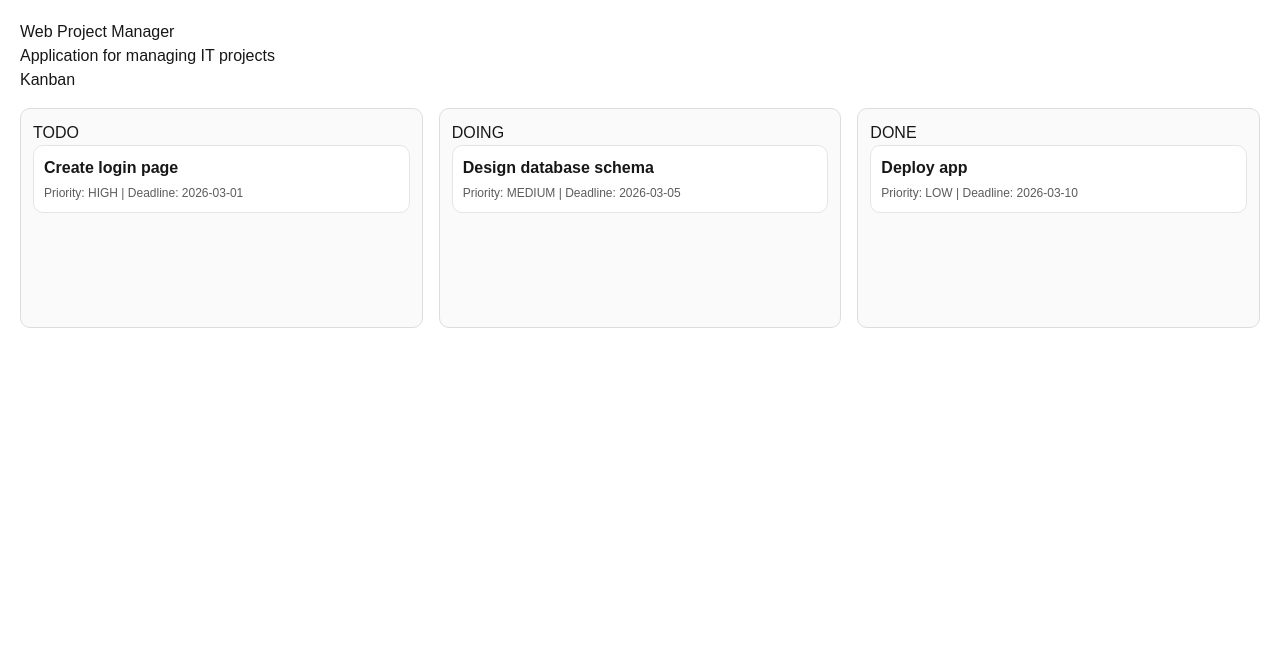
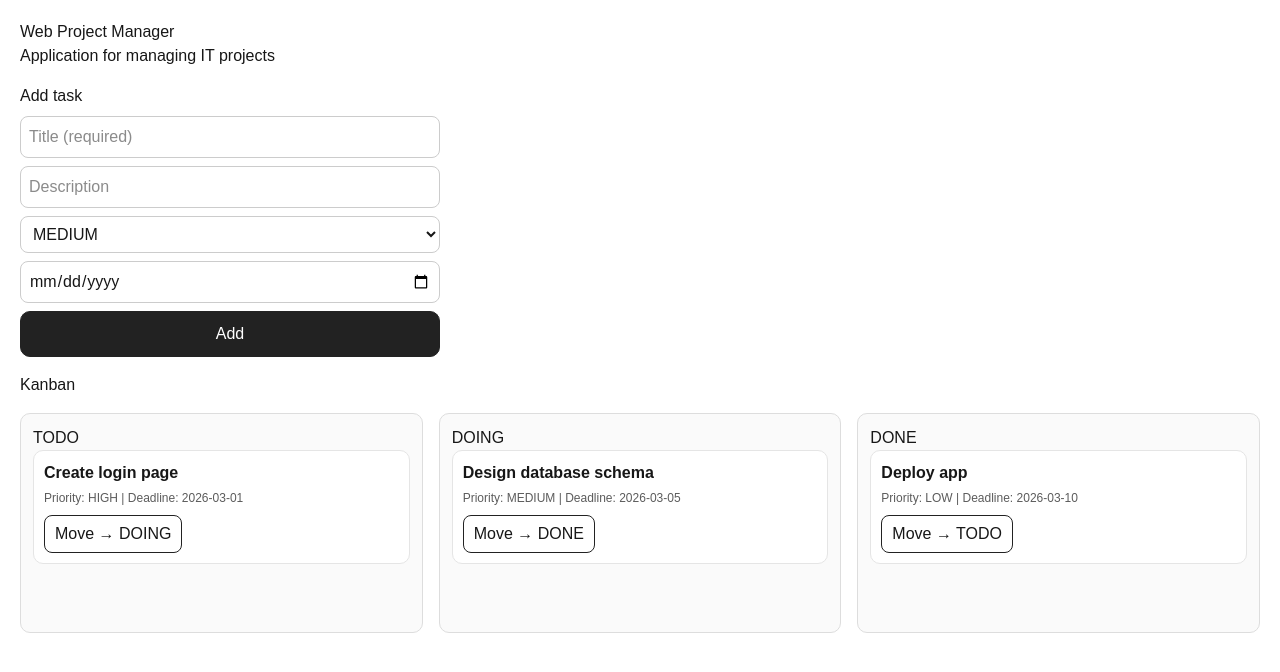
Before and after one commit to Juliuszra/web-project-manager, a Next.js app: page /projects/1 in a window 1280 px wide. Shown: the top 672 px of the page. Built offline with nearby package versions, Linux system fonts and the light colour scheme.

Commit message:
Poprawiono Kanban i dodano funkcjonalność

```diff
--- a/src/app/components/TaskCard.tsx
+++ /dev/null
@@ -1 +0,0 @@
-//TODO
--- /dev/null
+++ b/src/app/projects/ProjectClient.tsx
@@ -0,0 +1,49 @@
+"use client";
+
+import { useMemo, useState } from "react";
+import { mockProjects, mockTasks, Task } from "@/lib/mockData";
+import KanbanBoard from "@/components/kanban/KanbanBoard";
+import AddTaskForm from "@/components/tasks/AddTaskForm";
+
+type Props = {
+  projectId: string;
+};
+
+export default function ProjectClient({ projectId }: Props) {
+  const project = useMemo(
+    () => mockProjects.find((p) => p.id === projectId),
+    [projectId]
+  );
+
+  const initialTasks = useMemo(
+    () => mockTasks.filter((t) => t.projectId === projectId),
+    [projectId]
+  );
+
+  const [tasks, setTasks] = useState<Task[]>(initialTasks);
+
+  if (!project) return <div>Project not found (id: {projectId})</div>;
+
+  return (
+    <div style={{ padding: 20 }}>
+      <h1>{project.name}</h1>
+      <p>{project.description}</p>
+
+      <AddTaskForm
+        projectId={projectId}
+        onAdd={(newTask: Task) => setTasks((prev) => [newTask, ...prev])}
+
+      />
+
+      <h2>Kanban</h2>
+      <KanbanBoard
+        tasks={tasks}
+        onMove={(taskId, nextStatus) => {
+          setTasks((prev) =>
+            prev.map((t) => (t.id === taskId ? { ...t, status: nextStatus } : t))
+          );
+        }}
+      />
+    </div>
+  );
+}
--- a/src/app/projects/[id]/page.tsx
+++ b/src/app/projects/[id]/page.tsx
@@ -1,26 +1,13 @@
-import { mockProjects, mockTasks } from "@/lib/mockData";
-import KanbanBoard from "@/app/components/KanbaBoard";
+
+import ProjectClient from "@/app/projects/ProjectClient";
 
 type Props = {
   params: Promise<{ id: string }>;
 };
 
-export default async function ProjectPage({ params }: { params: Promise<{ id: string }> }) {
+export default async function ProjectPage({ params }: Props) {
   const { id } = await params;
-  const cleanId = String(id).trim();
+  const projectId = String(id).trim();
 
-  const project = mockProjects.find((p) => p.id === cleanId);
-  if (!project) return <div>Project not found (id: {cleanId})</div>;
-
-  const projectTasks = mockTasks.filter((t) => t.projectId === cleanId);
-
-  return (
-    <div style={{ padding: 20 }}>
-      <h1>{project.name}</h1>
-      <p>{project.description}</p>
-
-      <h2>Kanban</h2>
-      <KanbanBoard tasks={projectTasks} />
-    </div>
-  );
+  return <ProjectClient projectId={projectId} />;
 }
--- a/src/app/components/KanbaBoard.tsx
+++ b/src/components/kanban/KanbanBoard.tsx
@@ -1,24 +1,34 @@
-import { Task } from "@/lib/mockData";
+import { Task, TaskStatus } from "@/lib/mockData";
+import TaskCard from "@/components/kanban/TaskCard";
 
 type Props = {
   tasks: Task[];
+  onMove: (taskId: string, nextStatus: TaskStatus) => void;
 };
 
-export default function KanbanBoard({ tasks }: Props) {
+export default function KanbanBoard({ tasks, onMove }: Props) {
   const todo = tasks.filter((t) => t.status === "TODO");
   const doing = tasks.filter((t) => t.status === "DOING");
   const done = tasks.filter((t) => t.status === "DONE");
 
   return (
     <div style={{ display: "flex", gap: 16, marginTop: 16 }}>
-      <KanbanColumn title="TODO" tasks={todo} />
-      <KanbanColumn title="DOING" tasks={doing} />
-      <KanbanColumn title="DONE" tasks={done} />
+      <KanbanColumn title="TODO" tasks={todo} onMove={onMove} />
+      <KanbanColumn title="DOING" tasks={doing} onMove={onMove} />
+      <KanbanColumn title="DONE" tasks={done} onMove={onMove} />
     </div>
   );
 }
 
-function KanbanColumn({ title, tasks }: { title: string; tasks: Task[] }) {
+function KanbanColumn({
+  title,
+  tasks,
+  onMove,
+}: {
+  title: string;
+  tasks: Task[];
+  onMove: (taskId: string, nextStatus: TaskStatus) => void;
+}) {
   return (
     <div
       style={{
@@ -37,20 +47,7 @@ function KanbanColumn({ title, tasks }: { title: string; tasks: Task[] }) {
       ) : (
         <div style={{ display: "flex", flexDirection: "column", gap: 10 }}>
           {tasks.map((task) => (
-            <div
-              key={task.id}
-              style={{
-                border: "1px solid #e5e5e5",
-                borderRadius: 10,
-                padding: 10,
-                background: "white",
-              }}
-            >
-              <strong>{task.title}</strong>
-              <div style={{ fontSize: 12, opacity: 0.7, marginTop: 4 }}>
-                Priority: {task.priority} | Deadline: {task.deadline}
-              </div>
-            </div>
+            <TaskCard key={task.id} task={task} onMove={onMove} />
           ))}
         </div>
       )}
--- /dev/null
+++ b/src/components/kanban/TaskCard.tsx
@@ -0,0 +1,50 @@
+"use client";
+
+import { Task, TaskStatus } from "@/lib/mockData";
+
+type Props = {
+  task: Task;
+  onMove: (taskId: string, nextStatus: TaskStatus) => void;
+};
+
+const order: TaskStatus[] = ["TODO", "DOING", "DONE"];
+
+function getNextStatus(current: TaskStatus): TaskStatus {
+  const idx = order.indexOf(current);
+  return order[(idx + 1) % order.length];
+}
+
+export default function TaskCard({ task, onMove }: Props) {
+  const next = getNextStatus(task.status);
+
+  return (
+    <div
+      style={{
+        border: "1px solid #e5e5e5",
+        borderRadius: 10,
+        padding: 10,
+        background: "white",
+      }}
+    >
+      <strong>{task.title}</strong>
+
+      <div style={{ fontSize: 12, opacity: 0.7, marginTop: 4 }}>
+        Priority: {task.priority} | Deadline: {task.deadline}
+      </div>
+
+      <button
+        onClick={() => onMove(task.id, next)}
+        style={{
+          marginTop: 8,
+          padding: "6px 10px",
+          borderRadius: 8,
+          border: "1px solid #222",
+          background: "white",
+          cursor: "pointer",
+        }}
+      >
+        Move → {next}
+      </button>
+    </div>
+  );
+}
--- /dev/null
+++ b/src/components/projects/ProjectClient.tsx
@@ -0,0 +1,51 @@
+"use client";
+
+import { useMemo, useState } from "react";
+import { mockProjects, mockTasks, Task } from "@/lib/mockData";
+import KanbanBoard from "@/components/kanban/KanbanBoard";
+import AddTaskForm from "@/components/tasks/AddTaskForm";
+
+type Props = {
+  projectId: string;
+};
+
+export default function ProjectClient({ projectId }: Props) {
+  const project = useMemo(
+    () => mockProjects.find((p) => p.id === projectId),
+    [projectId]
+  );
+
+  const initialTasks = useMemo(
+    () => mockTasks.filter((t) => t.projectId === projectId),
+    [projectId]
+  );
+
+  const [tasks, setTasks] = useState<Task[]>(initialTasks);
+
+  if (!project) return <div>Project not found (id: {projectId})</div>;
+
+  return (
+    <div style={{ padding: 20 }}>
+      <h1>{project.name}</h1>
+      <p>{project.description}</p>
+
+      <AddTaskForm
+        projectId={projectId}
+        onAdd={(newTask) => setTasks((prev) => [newTask, ...prev])}
+      />
+
+      <h2>Kanban</h2>
+
+      <KanbanBoard
+        tasks={tasks}
+        onMove={(taskId, nextStatus) => {
+          setTasks((prev) =>
+            prev.map((t) =>
+              t.id === taskId ? { ...t, status: nextStatus } : t
+            )
+          );
+        }}
+      />
+    </div>
+  );
+}
--- /dev/null
+++ b/src/components/tasks/AddTaskForm.tsx
@@ -0,0 +1,91 @@
+"use client";
+
+import { useState } from "react";
+import { Task } from "@/lib/mockData";
+
+type Props = {
+  projectId: string;
+  onAdd: (task: Task) => void;
+};
+
+export default function AddTaskForm({ projectId, onAdd }: Props) {
+  const [title, setTitle] = useState("");
+  const [description, setDescription] = useState("");
+  const [priority, setPriority] = useState<Task["priority"]>("MEDIUM");
+  const [deadline, setDeadline] = useState("");
+
+  function handleSubmit(e: React.FormEvent) {
+    e.preventDefault();
+    if (!title.trim()) return;
+
+    const newTask: Task = {
+      id: `t_${Date.now()}`,
+      title: title.trim(),
+      description: description.trim(),
+      status: "TODO",
+      projectId,
+      priority,
+      deadline: deadline || "missing data",
+    };
+
+    onAdd(newTask);
+
+    setTitle("");
+    setDescription("");
+    setPriority("MEDIUM");
+    setDeadline("");
+  }
+
+  return (
+    <form onSubmit={handleSubmit} style={{ marginTop: 16, marginBottom: 16 }}>
+      <h3 style={{ marginBottom: 8 }}>Add task</h3>
+
+      <div style={{ display: "flex", flexDirection: "column", gap: 8, maxWidth: 420 }}>
+        <input
+          placeholder="Title (required)"
+          value={title}
+          onChange={(e) => setTitle(e.target.value)}
+          style={{ padding: 8, border: "1px solid #ccc", borderRadius: 8 }}
+        />
+
+        <input
+          placeholder="Description"
+          value={description}
+          onChange={(e) => setDescription(e.target.value)}
+          style={{ padding: 8, border: "1px solid #ccc", borderRadius: 8 }}
+        />
+
+        <select
+          value={priority}
+          onChange={(e) => setPriority(e.target.value as Task["priority"])}
+          style={{ padding: 8, border: "1px solid #ccc", borderRadius: 8 }}
+        >
+          <option value="LOW">LOW</option>
+          <option value="MEDIUM">MEDIUM</option>
+          <option value="HIGH">HIGH</option>
+        </select>
+
+        <input
+          type="date"
+          value={deadline}
+          onChange={(e) => setDeadline(e.target.value)}
+          style={{ padding: 8, border: "1px solid #ccc", borderRadius: 8 }}
+        />
+
+        <button
+          type="submit"
+          style={{
+            padding: 10,
+            borderRadius: 10,
+            border: "1px solid #222",
+            background: "#222",
+            color: "white",
+            cursor: "pointer",
+          }}
+        >
+          Add
+        </button>
+      </div>
+    </form>
+  );
+}
```
Also changed, not shown: src/components/ProjectList.tsx (renamed from src/app/components/ProjectList.tsx).
